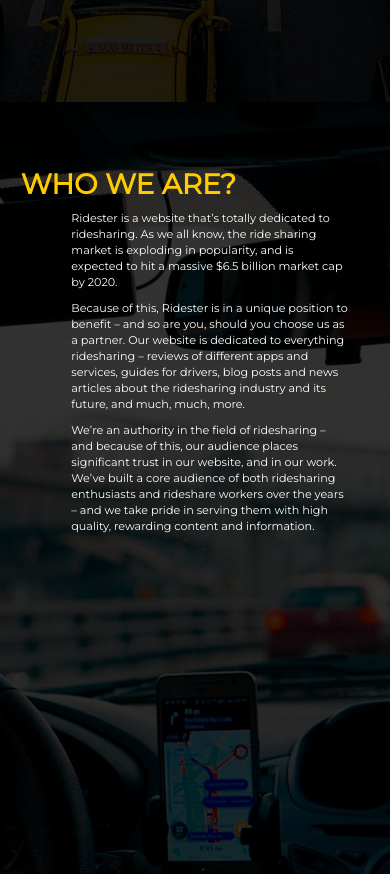
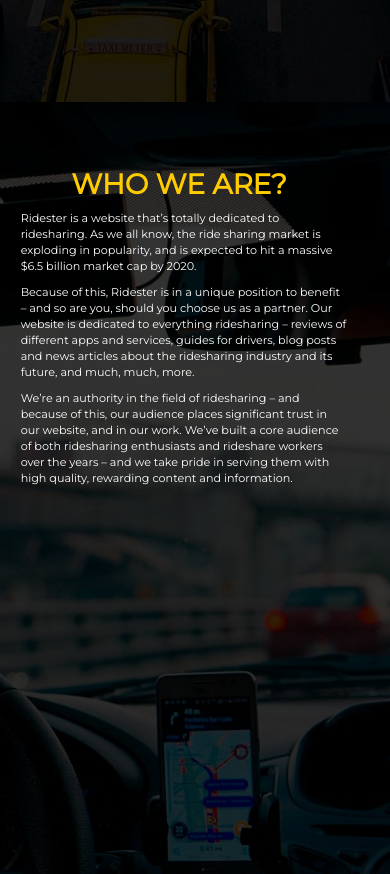
Before and after one commit to Skaliarium/Skaliarium.github.io, a plain HTML site: page index.html in a window 390 px wide. Shown: the part 2430-3304 px from the top of the page. Drawn offline with Linux system fonts and the light colour scheme.

Commit message:
ridester iphone5 320x 5

```diff
--- a/css/style.css
+++ b/css/style.css
@@ -479,14 +479,14 @@
 /*Slide 4 who we are?*/
   .shadowgpscar h2 {
     font-size: 2em;
-    padding-left: 1vh;
+    padding-left: 7vh;
   }
   .shadowgpscar p {
     font-size: 0.8em;
   }
    .shadowgpscar .weareridester {
     margin-right: 0vh;
-    margin-left: 7vh;
+    margin-left: 1vh;
   }
 /*Slide 5  our history*/
 .covergrey h2 {
```
